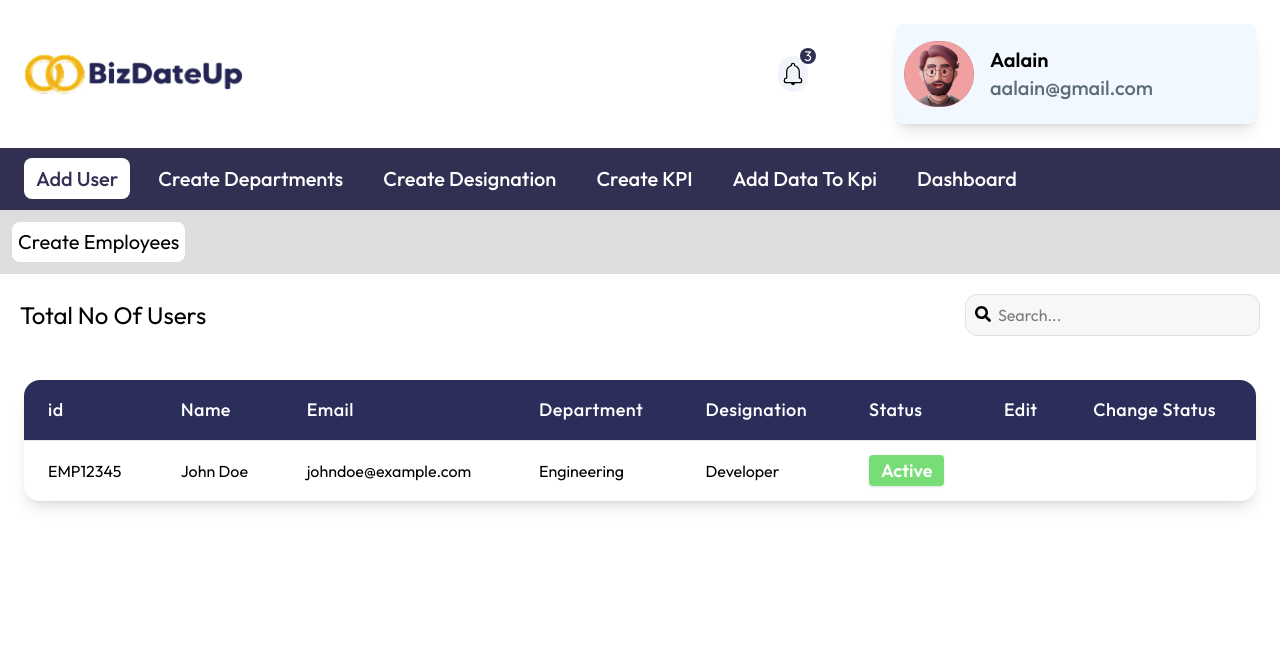
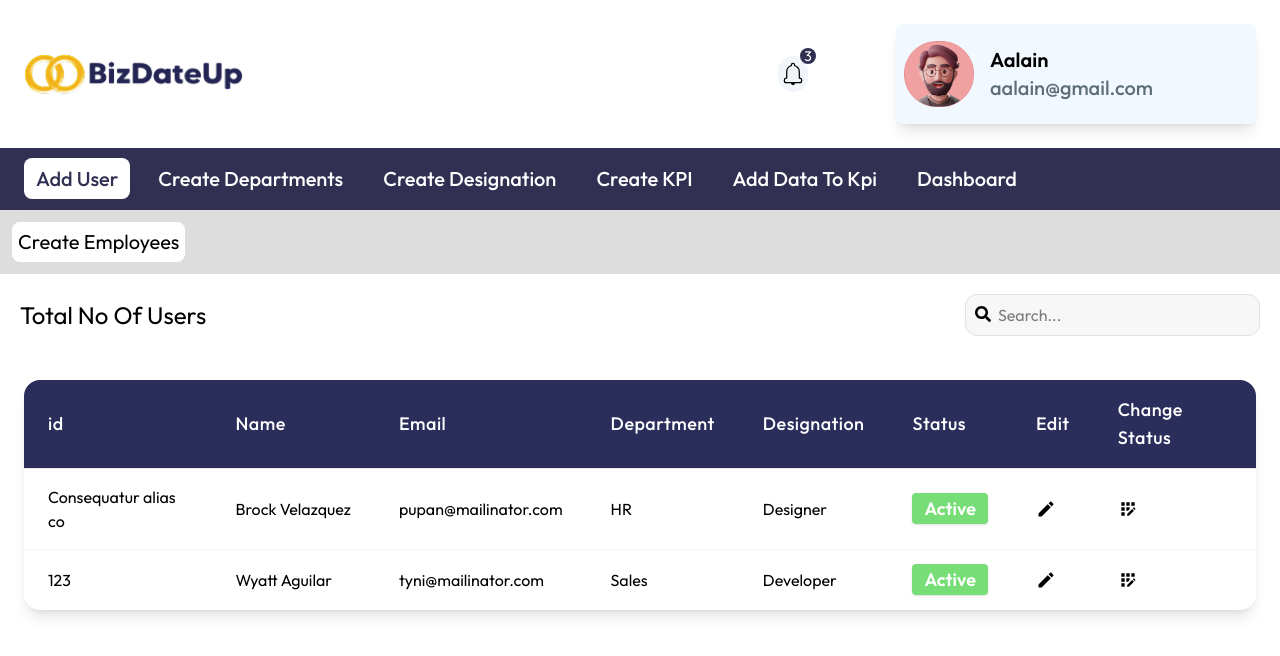
Before and after one commit to Dev-BizDateUp/BizDateUp-Kpi-App, a React (Vite) app in the folder frontend/: page /add-user in a window 1280 px wide. Shown: the top 656 px of the page. Built offline with nearby package versions, Linux system fonts and the light colour scheme; data requests are answered from the project's data file.

Commit message:
Create Employees Form Working + Edit Form Created But Not Proper

```diff
--- a/frontend/db.json
+++ b/frontend/db.json
@@ -1,19 +1,30 @@
 {
- "employees":
-[
+  "employees": [
     {
-    "id": 1,
-    "emp_name": "John Doe",
-    "emp_email": "johndoe@example.com",
-    "emp_phone_number": "123-456-7890",
-    "emp_company_address": "123 Main St, Anytown, USA",
-    "emp_id": "EMP12345",
-    "emp_department": "Engineering",
-    "emp_role": "Software Engineer",
-    "emp_type": "Full-time",
-    "emp_image": "https://example.com/images/johndoe.jpg",
-    "emp_designation": "Developer",
-    "status": "Active"
+      "id": "d6be",
+      "emp_name": "Brock Velazquez",
+      "emp_department": "HR",
+      "emp_role": "Designer",
+      "emp_company": "Gould Tyson Co",
+      "emp_id": "Consequatur alias co",
+      "emp_type": "contractor",
+      "emp_phone_number": "1234567890",
+      "emp_email": "pupan@mailinator.com",
+      "emp_image": "blob:http://localhost:5173/11f38467-228d-470b-8d47-dc6ac179d6a1",
+      "status": "Active"
+    },
+    {
+      "id": "2576",
+      "emp_name": "Wyatt Aguilar",
+      "emp_department": "Sales",
+      "emp_role": "Developer",
+      "emp_company": "Sampson Fitzgerald Traders",
+      "emp_id": "123",
+      "emp_type": "full-time",
+      "emp_phone_number": "1234567890",
+      "emp_email": "tyni@mailinator.com",
+      "emp_image": "blob:http://localhost:5173/9b452786-8266-4ba0-8aaa-e2ced9918a88",
+      "status": "Active"
+    }
+  ]
 }
-]
-}
--- a/frontend/src/Api/Endpoints/endpoints.js
+++ b/frontend/src/Api/Endpoints/endpoints.js
@@ -1,5 +1,7 @@
 import api from "../api";
 
+
+// Get Employee Details Api
 export const getEmployees = async () => {
   try {
     const response = await api.get("/employees");
@@ -13,3 +15,17 @@ export const getEmployees = async () => {
     throw new Error(message);
   }
 };
+// Post Employee Details Api
+export const createEmployee = async (employeeData) => {
+  try {
+    const response = await api.post("/employees", employeeData);
+    if (response.status === 201 || response.status === 200) {
+      return response.data;
+    } else {
+      throw new Error(`Unexpected status: ${response.status}`);
+    }
+  } catch (error) {
+    const message = "Something went wrong while creating an employee";
+    throw new Error(message);
+  }
+};
--- a/frontend/src/Api/api.js
+++ b/frontend/src/Api/api.js
@@ -1,7 +1,7 @@
 import axios from "axios"
 
 const api = axios.create({
-    baseURL: "http://localhost:3000",
+    baseURL: "http://localhost:3004",
     headers: {
     'Content-Type': 'application/json',
   },
--- a/frontend/src/Components/AddUser/AddUserBtn.jsx
+++ b/frontend/src/Components/AddUser/AddUserBtn.jsx
@@ -1,16 +1,36 @@
 import React, { useState } from 'react';
 import { useForm } from 'react-hook-form';
 import { IoMdClose } from "react-icons/io";
-
+import { ToastContainer, toast } from 'react-toastify'
+import { createEmployee } from '../../Api/Endpoints/endpoints';
+import { data } from 'react-router-dom';
 const AddUserBtn = () => {
   const [step, setStep] = useState(1);
   const [isModalOpen, setIsModalOpen] = useState(false);
   const { register, handleSubmit, formState: { errors }, trigger } = useForm();
   const [imagePreview, setImagePreview] = useState(null);
+  const [status, newstatus] = useState('Active');
+const onSubmit = async (data) => {
+  if (imagePreview) {
+   const formData = new FormData();
+   formData.append('emp_image', imagePreview);
 
-  const onSubmit = (data) => {
-    console.log(data); // handle form submission
-  };
+  }
+  try {
+    const added  = {...data, emp_image: imagePreview, status: status};
+    const response = await createEmployee(added);
+    if (response?.id || response?.success) {
+     toast.success('Employee created successfully!');
+      reset();
+    } else {
+      toast.error('Unexpected response from server.');
+    }
+  } catch (err) {
+    const message = err?.response?.data?.message || err.message || 'Something went wrong';
+    toast.error(message);
+  }
+};
+
 
   const handleImageUpload = (e) => {
     const file = e.target.files[0];
@@ -37,6 +57,8 @@ const AddUserBtn = () => {
   const closeModal = () => setIsModalOpen(false);
 
   return (
+<>
+
     <div>
       {/* Button to open the modal */}
       <div className="bg-[#DDDDDD] p-3">
@@ -87,17 +109,17 @@ const AddUserBtn = () => {
                   <label className="block text-sm font-medium mb-2">Enter Employee Name</label>
                   <input
                     type="text"
-                    {...register("name", { required: "Employee name is required" })}
+                    {...register("emp_name", { required: "Employee name is required" })}
                     className="w-full p-2 border border-gray-300 rounded"
                     placeholder='Enter Employee Name'
                   />
-                  {errors.name && <p className="text-red-500 text-sm">{errors.name.message}</p>}
+                  {errors.emp_name && <p className="text-red-500 text-sm">{errors.emp_name.message}</p>}
                 </div>
 
                 <div className="mb-4">
                   <label className="block text-sm font-medium mb-2">Select Employee Department</label>
                   <select
-                    {...register("department", { required: "Department is required" })}
+                    {...register("emp_department", { required: "Department is required" })}
                     className="w-full p-2 border border-gray-300 rounded"
                   >
                     <option value="">Select Employee Department</option>
@@ -106,13 +128,13 @@ const AddUserBtn = () => {
                     <option value="Marketing">Marketing</option>
                     <option value="Sales">Sales</option>
                   </select>
-                  {errors.department && <p className="text-red-500 text-sm">{errors.department.message}</p>}
+                  {errors.department && <p className="text-red-500 text-sm">{errors.emp_department.message}</p>}
                 </div>
 
                 <div className="mb-4">
                   <label className="block text-sm font-medium mb-2">Select Employee Role</label>
                   <select
-                    {...register("role", { required: "Role is required" })}
+                    {...register("emp_role", { required: "Role is required" })}
                     className="w-full p-2 border border-gray-300 rounded"
                   >
                     <option value="">Select Role</option>
@@ -121,17 +143,17 @@ const AddUserBtn = () => {
                     <option value="Designer">Designer</option>
                     <option value="Intern">Intern</option>
                   </select>
-                  {errors.role && <p className="text-red-500 text-sm">{errors.role.message}</p>}
+                  {errors.emp_role && <p className="text-red-500 text-sm">{errors.emp_role.message}</p>}
                 </div>
 
                 <div className="mb-4">
                   <label className="block text-sm font-medium mb-2">Enter Employee Company</label>
                   <input
                     type="text"
-                    {...register("company", { required: "Company is required" })}
+                    {...register("emp_company", { required: "Company is required" })}
                     className="w-full p-2 border border-gray-300 rounded" placeholder='Enter Employee Company'
                   />
-                  {errors.company && <p className="text-red-500 text-sm">{errors.company.message}</p>}
+                  {errors.emp_company && <p className="text-red-500 text-sm">{errors.emp_company.message}</p>}
                 </div>
 
                 <div className="flex justify-between items-center w-full">
@@ -158,11 +180,11 @@ const AddUserBtn = () => {
         <label className="block mb-1 text-sm">Employee ID</label>
         <input
           type="text"
-          {...register("employeeId", { required: "Employee ID is required" })}
+          {...register("emp_id", { required: "Employee ID is required" })}
           className="border px-2 py-1 w-full text-sm" placeholder='Enter Employee ID'
         />
-        {errors.employeeId && (
-          <p className="text-red-500 text-sm">{errors.employeeId.message}</p>
+        {errors.emp_id && (
+          <p className="text-red-500 text-sm">{errors.emp_id.message}</p>
         )}
       </div>
 
@@ -170,7 +192,7 @@ const AddUserBtn = () => {
       <div>
         <label className="block mb-1 text-sm">Employee Type</label>
         <select
-          {...register("employeeType", { required: "Employee Type is required" })}
+          {...register("emp_type", { required: "Employee Type is required" })}
           className="border px-2 py-1 w-full text-sm"
         >
           <option value="">Select Employee Type</option>
@@ -178,8 +200,8 @@ const AddUserBtn = () => {
           <option value="intern">Intern</option>
           <option value="contractor">Contractor</option>
         </select>
-        {errors.employeeType && (
-          <p className="text-red-500 text-sm">{errors.employeeType.message}</p>
+        {errors.emp_type && (
+          <p className="text-red-500 text-sm">{errors.emp_type.message}</p>
         )}
       </div>
 
@@ -188,7 +210,7 @@ const AddUserBtn = () => {
         <label className="block mb-1 text-sm">Phone Number</label>
         <input
           type="text" placeholder='Enter Phone Number'
-          {...register("phone", {
+          {...register("emp_phone_number", {
             required: "Phone Number is required",
             pattern: {
               value: /^[0-9]{10}$/,
@@ -197,8 +219,8 @@ const AddUserBtn = () => {
           })}
           className="border px-2 py-1 w-full text-sm"
         />
-        {errors.phone && (
-          <p className="text-red-500 text-sm">{errors.phone.message}</p>
+        {errors.emp_phone_number && (
+          <p className="text-red-500 text-sm">{errors.emp_phone_number.message}</p>
         )}
       </div>
 
@@ -207,11 +229,11 @@ const AddUserBtn = () => {
         <label className="block mb-1 text-sm">Email</label>
         <input
           type="email"
-          {...register("email", { required: "Email is required" })}
+          {...register("emp_email", { required: "Email is required" })}
           className="border px-2 py-1 w-full text-sm" placeholder='Enter Email'
         />
-        {errors.email && (
-          <p className="text-red-500 text-sm">{errors.email.message}</p>
+        {errors.emp_email && (
+          <p className="text-red-500 text-sm">{errors.emp_email.message}</p>
         )}
       </div>
 
@@ -221,12 +243,12 @@ const AddUserBtn = () => {
         <input
           type="file" placeholder='Upload  Employee Image'
           accept="image/*"
-          {...register("image", { required: "Employee Image is required" })}
+          {...register("emp_image", { required: "Employee Image is required" })}
           onChange={handleImageUpload}
           className="border px-2 py-1 w-full text-sm"
         />
-        {errors.image && (
-          <p className="text-red-500 text-sm">{errors.image.message}</p>
+        {errors.emp_image && (
+          <p className="text-red-500 text-sm">{errors.emp_image.message}</p>
         )}
         {/* Image Preview Button */}
 
@@ -241,8 +263,7 @@ const AddUserBtn = () => {
           </div>
 
       </div>
-    </form>
-              <div className="flex justify-between">
+       <div className="flex justify-between">
                   <button
                   type="button"
                   onClick={handlePrevStep}
@@ -251,16 +272,16 @@ const AddUserBtn = () => {
                   Back
                 </button>
                  <button
-                  type="button"
-                  onClick={handlePrevStep}
+                  type="submit"
                   className="px-4 py-2 bg-blue cursor-pointer text-white rounded w-70"
                 >
                   Submit
                 </button>
               </div>
+    </form>
+
               </div>
             )}
-
             {/* Close Modal Button */}
             <div className="flex justify-end mt-4">
               {/* <buttononClick={closeModal}
@@ -273,6 +294,9 @@ const AddUserBtn = () => {
         </div>
       )}
     </div>
+     <ToastContainer />
+</>
+
   );
 };
 
--- /dev/null
+++ b/frontend/src/Components/AddUser/EditUser.jsx
@@ -0,0 +1,92 @@
+import React, { useEffect } from 'react';
+import { useForm } from 'react-hook-form';
+
+const EditUser = ({ employeeData }) => {
+  const { register, handleSubmit, reset } = useForm();
+
+  useEffect(() => {
+    if (employeeData) {
+      reset(employeeData);
+    }
+  }, [employeeData, reset]);
+const onSubmit = async (data) => {
+    console.log(data);
+
+
+//   try {
+//     const response = await createEmployee(added);
+//     if (response?.id || response?.success) {
+//      toast.success('Employee created successfully!');
+//       reset();
+//     } else {
+//       toast.error('Unexpected response from server.');
+//     }
+//   } catch (err) {
+//     const message = err?.response?.data?.message || err.message || 'Something went wrong';
+//     toast.error(message);
+//   }
+};
+  return (
+    <form onSubmit={handleSubmit(onSubmit)} className="space-y-4">
+      <div>
+        <label>Employee Name</label>
+        <input {...register("emp_name")} />
+      </div>
+
+      <div>
+        <label>Department</label>
+        <input {...register("emp_department")} />
+      </div>
+
+      <div>
+        <label>Role</label>
+        <input {...register("emp_role")} />
+      </div>
+
+      <div>
+        <label>Company</label>
+        <input {...register("emp_company")} />
+      </div>
+
+      <div>
+        <label>Employee ID</label>
+        <input {...register("emp_id")} />
+      </div>
+
+      <div>
+        <label>Employee Type</label>
+        <select {...register("emp_type")}>
+          <option value="contractor">Contractor</option>
+          <option value="fulltime">Full-time</option>
+        </select>
+      </div>
+
+      <div>
+        <label>Phone Number</label>
+        <input {...register("emp_phone_number")} />
+      </div>
+
+      <div>
+        <label>Email</label>
+        <input type="email" {...register("emp_email")} />
+      </div>
+
+      <div>
+        <label>Image URL</label>
+        <input {...register("emp_image")} />
+      </div>
+
+      <div>
+        <label>Status</label>
+        <select {...register("status")}>
+          <option value="Active">Active</option>
+          <option value="Inactive">Inactive</option>
+        </select>
+      </div>
+
+      <button type="submit">Submit</button>
+    </form>
+  );
+};
+
+export default EditUser;
--- a/frontend/src/Components/Table/Table.jsx
+++ b/frontend/src/Components/Table/Table.jsx
@@ -1,20 +1,30 @@
-import React, { useEffect, useState } from 'react';
-import { getEmployees } from '../../Api/Endpoints/endpoints';
+import React, { useEffect, useState } from "react";
+import { getEmployees } from "../../Api/Endpoints/endpoints";
+import { MdEdit } from "react-icons/md";
+import { MdDelete } from "react-icons/md";
+import { MdOutlineAppRegistration } from "react-icons/md";
+import EditUser from "../AddUser/EditUser";
 
 const Table = ({ headers }) => {
   const [employees, setEmployees] = useState([]);
   const [loading, setLoading] = useState(true);
   const [error, setError] = useState(null);
+const [formdata, setformdata] = useState(null)
+
+  const handleEdit = (id) => {
+    const data = employees.find((row) => row.emp_id === id)
+    console.log(data);
+    setformdata(data)
+  };
+
 
   useEffect(() => {
     const fetchEmployees = async () => {
       try {
         const data = await getEmployees();
-        console.log(data);
-
         setEmployees(data);
       } catch (err) {
-        setError('Failed to fetch employees');
+        setError("Failed to fetch employees");
       } finally {
         setLoading(false);
       }
@@ -33,9 +43,7 @@ const Table = ({ headers }) => {
 
   if (error) {
     return (
-      <div className="text-center text-red-500 font-medium py-6">
-        {error}
-      </div>
+      <div className="text-center text-red-500 font-medium py-6">{error}</div>
     );
   }
 
@@ -62,22 +70,40 @@ const Table = ({ headers }) => {
                 className="hover:bg-[#f7f7f7] cursor-pointer transition-colors"
               >
                 <td className="px-6 py-4">{datum.emp_id}</td>
-                <td className="px-6 py-4 whitespace-nowrap">{datum.emp_name}</td>
-                <td className="px-6 py-4 whitespace-nowrap">{datum.emp_email}</td>
+                <td className="px-6 py-4 whitespace-nowrap">
+                  {datum.emp_name}
+                </td>
+                <td className="px-6 py-4 whitespace-nowrap">
+                  {datum.emp_email}
+                </td>
                 <td className="px-6 py-4">{datum.emp_department}</td>
-                <td className="px-6 py-4">{datum.emp_designation}</td>
+                <td className="px-6 py-4">{datum.emp_role}</td>
                 <td className="px-6 py-4">
                   <span className="bg-[#77DD77] text-white text-lg font-semibold px-3 py-1 rounded shadow">
                     {datum.status}
                   </span>
                 </td>
-                <td className="px-6 py-4 text-xl text-center">{datum.edit}</td>
-                <td className="px-6 py-4 text-xl text-center">{datum.delete}</td>
+                <td
+                  className="px-6 py-4 text-xl text-center"
+                  onClick={() => handleEdit(datum.emp_id)}
+                >
+                  <MdEdit />
+                </td>
+                <td className="px-6 py-4 text-xl text-center">
+                  <MdOutlineAppRegistration />
+                </td>
               </tr>
             ))}
           </tbody>
         </table>
       </div>
+            {formdata && (
+        <div className="mt-6">
+          <EditUser
+            employeeData={formdata}
+          />
+        </div>
+      )}
     </div>
   );
 };
--- a/package.json
+++ b/package.json
@@ -7,6 +7,7 @@
     "react-hook-form": "^7.56.3",
     "react-icons": "^5.5.0",
     "react-router-dom": "^7.5.3",
+    "react-toastify": "^11.0.5",
     "tailwindcss": "^4.1.5",
     "yup": "^1.6.1"
   }
```
Also changed, not shown: 1 other file (tests, documents, lock files or other folders).
